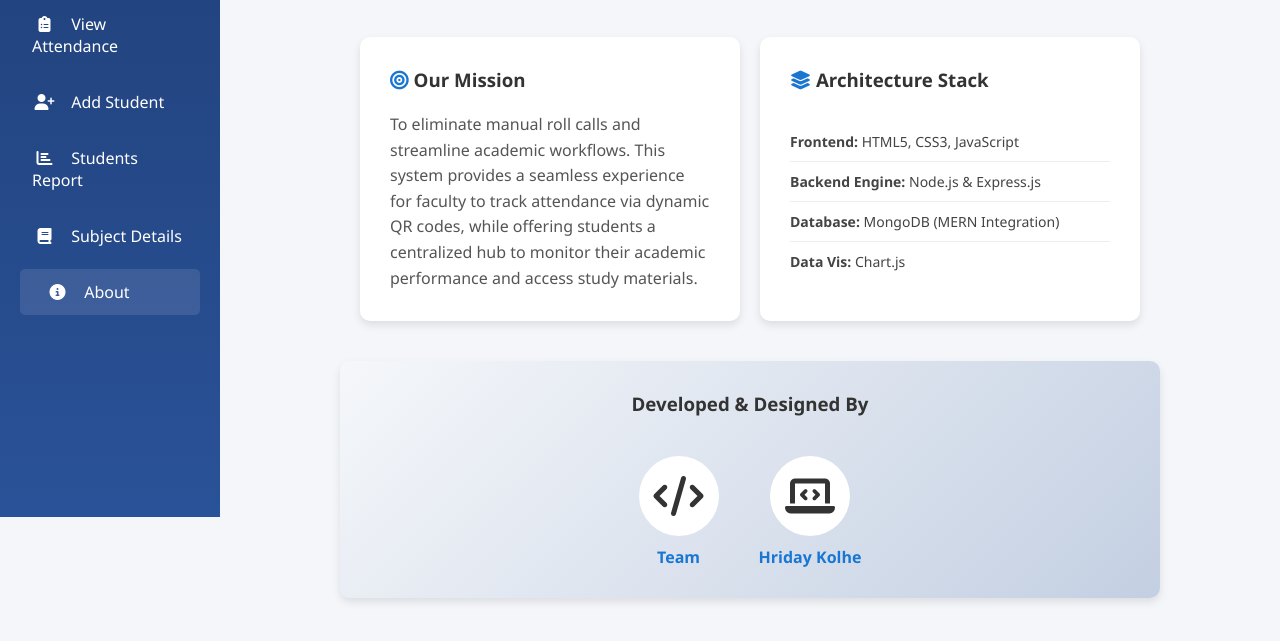
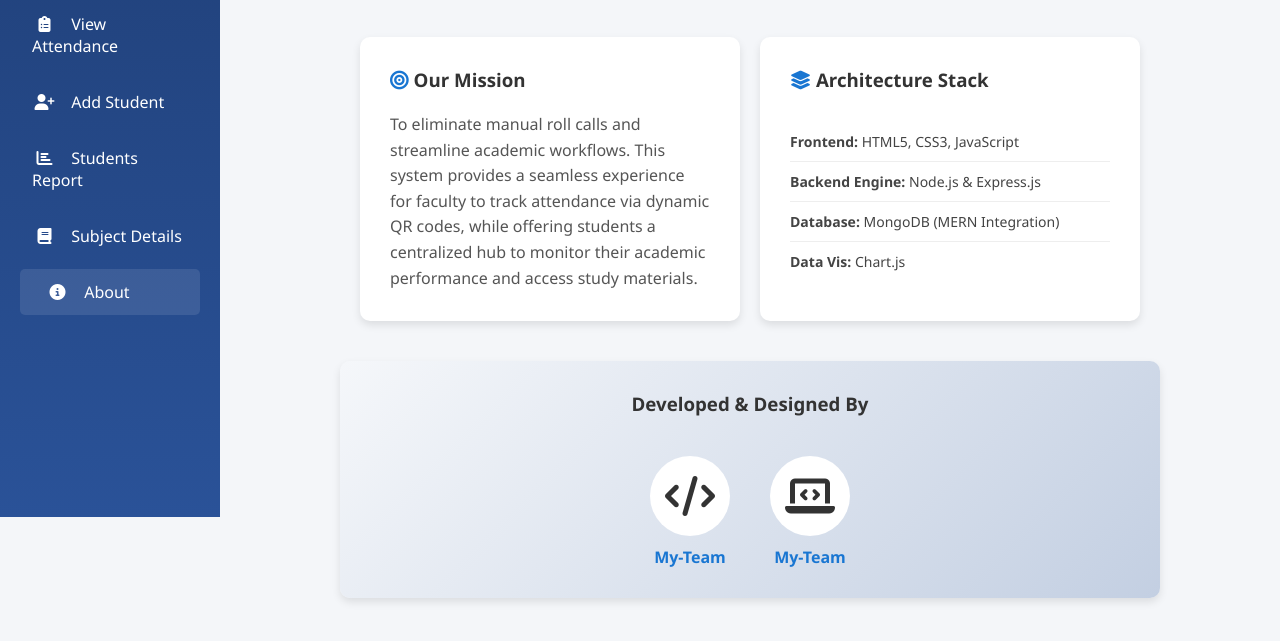
Before and after one commit to The-Coder-D/smart-attendance-byhk, a website: page public/about.html in a window 1280 px wide. Shown: the part 283-924 px from the top of the page. Drawn offline with Linux system fonts and the light colour scheme.

Commit message:
changes in about section

```diff
--- a/public/about.html
+++ b/public/about.html
@@ -58,11 +58,11 @@
                 <div style="display: flex; justify-content: center; gap: 40px; margin-top: 20px;">
                     <div>
                         <div class="profile-pic" style="margin: 0 auto 10px auto; background: white; color: #333;"><i class="fas fa-code"></i></div>
-                        <h4 style="margin: 0; color: #1976d2;">Team</h4>
+                        <h4 style="margin: 0; color: #1976d2;">My-Team</h4>
                     </div>
                     <div>
                         <div class="profile-pic" style="margin: 0 auto 10px auto; background: white; color: #333;"><i class="fas fa-laptop-code"></i></div>
-                        <h4 style="margin: 0; color: #1976d2;">Hriday Kolhe</h4>
+                        <h4 style="margin: 0; color: #1976d2;">My-Team</h4>
                     </div>
                 </div>
             </div>
```
